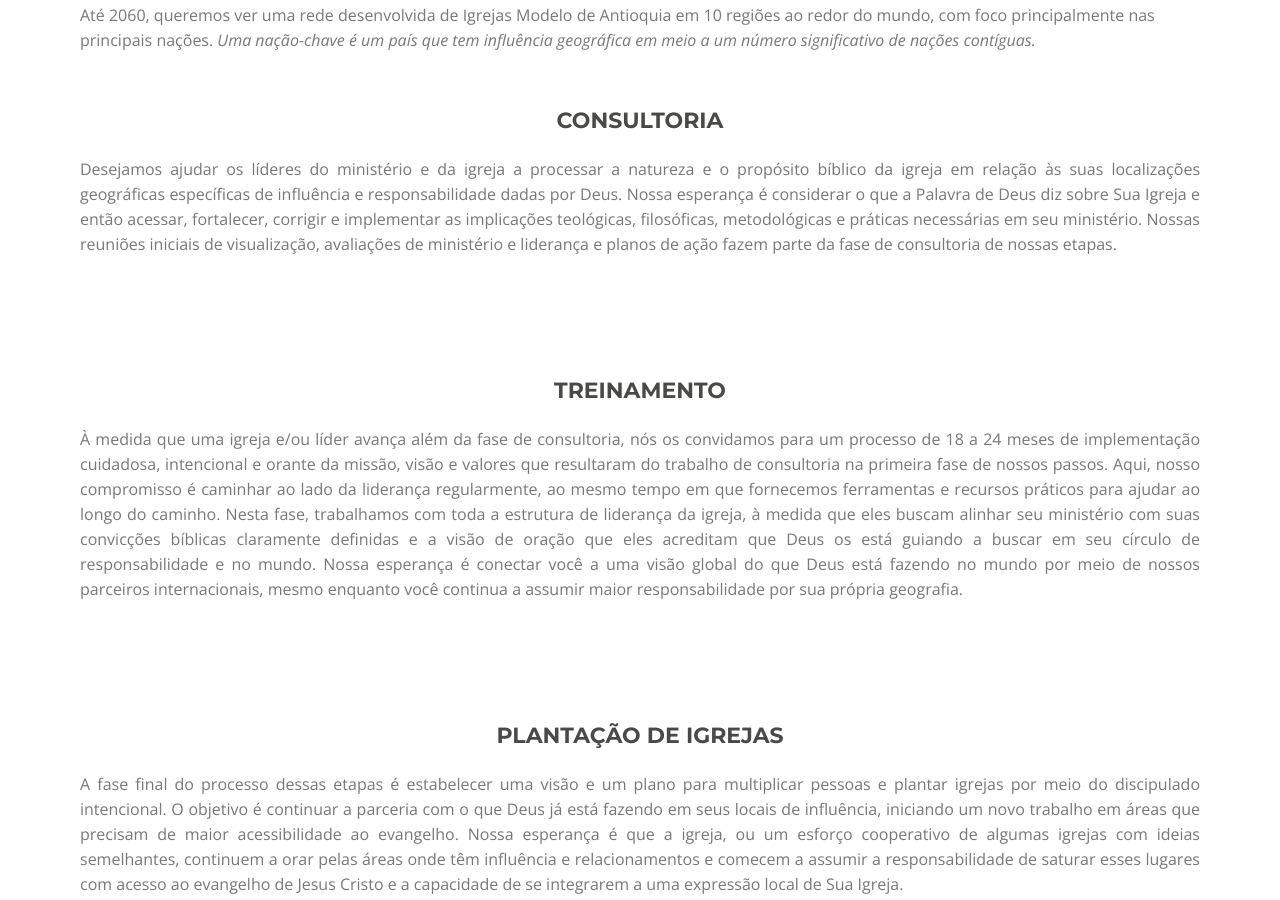
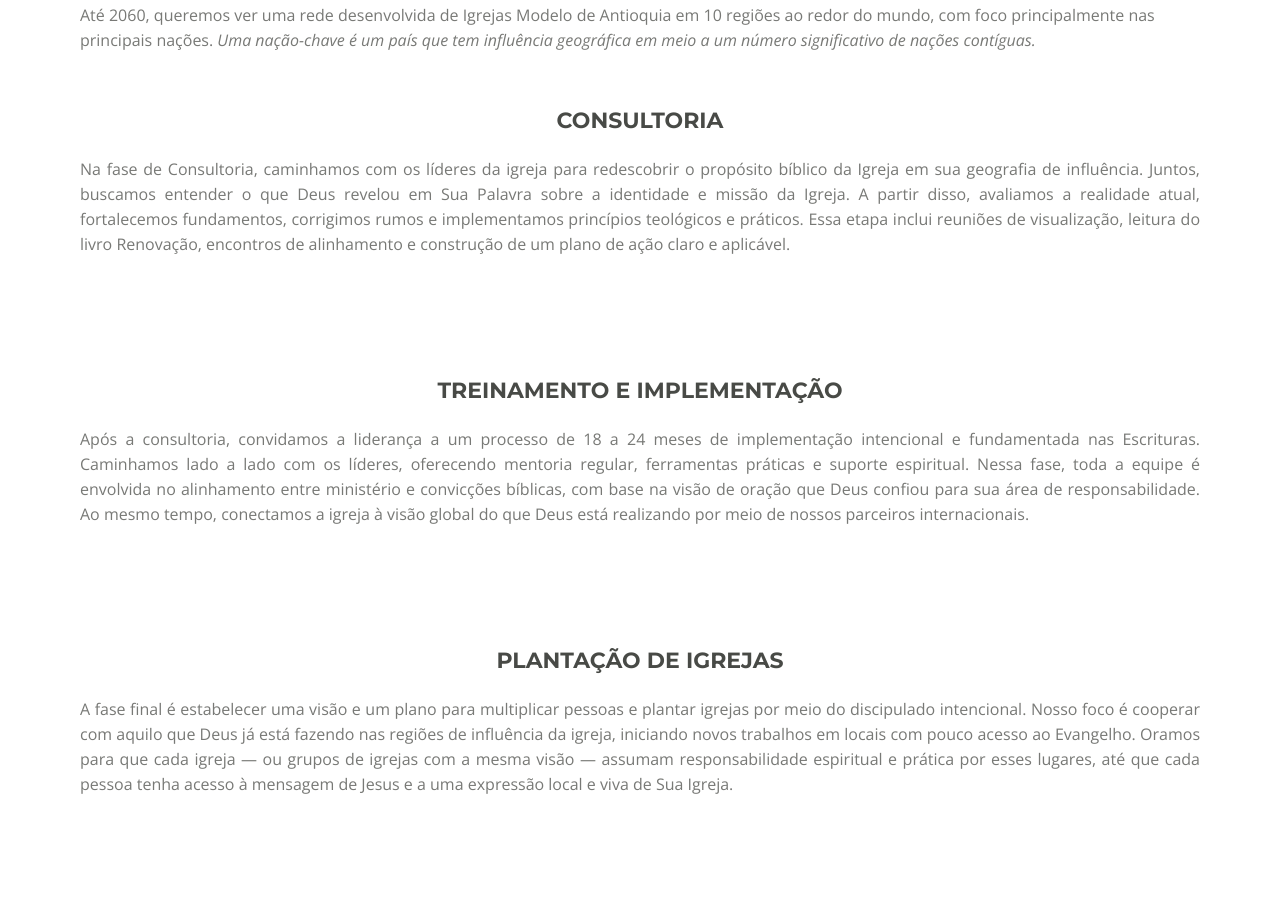
Before and after one commit to aalianca/saturation, a plain HTML site: page passos.html in a window 1280 px wide. Shown: the part 552-1452 px from the top of the page. Drawn offline with nearby package versions, Linux system fonts and the light colour scheme.

Commit message:
text adjustments

```diff
--- a/passos.html
+++ b/passos.html
@@ -106,39 +106,31 @@
             <div>
               <h3><b>CONSULTORIA</b></h3>
               <p style="text-align: justify">
-                Desejamos ajudar os líderes do ministério e da igreja a
-                processar a natureza e o propósito bíblico da igreja em relação
-                às suas localizações geográficas específicas de influência e
-                responsabilidade dadas por Deus. Nossa esperança é considerar o
-                que a Palavra de Deus diz sobre Sua Igreja e então acessar,
-                fortalecer, corrigir e implementar as implicações teológicas,
-                filosóficas, metodológicas e práticas necessárias em seu
-                ministério. Nossas reuniões iniciais de visualização, avaliações
-                de ministério e liderança e planos de ação fazem parte da fase
-                de consultoria de nossas etapas.
+                Na fase de Consultoria, caminhamos com os líderes da igreja para
+                redescobrir o propósito bíblico da Igreja em sua geografia de
+                influência. Juntos, buscamos entender o que Deus revelou em Sua
+                Palavra sobre a identidade e missão da Igreja. A partir disso,
+                avaliamos a realidade atual, fortalecemos fundamentos,
+                corrigimos rumos e implementamos princípios teológicos e
+                práticos. Essa etapa inclui reuniões de visualização, leitura do
+                livro Renovação, encontros de alinhamento e construção de um
+                plano de ação claro e aplicável.
               </p>
             </div>
           </div>
           <div class="ui-section-feature__layout">
             <div>
-              <h3><b>TREINAMENTO</b></h3>
+              <h3><b>TREINAMENTO E IMPLEMENTAÇÃO</b></h3>
               <p class="ui-text-intro" style="text-align: justify">
-                À medida que uma igreja e/ou líder avança além da fase de
-                consultoria, nós os convidamos para um processo de 18 a 24 meses
-                de implementação cuidadosa, intencional e orante da missão,
-                visão e valores que resultaram do trabalho de consultoria na
-                primeira fase de nossos passos. Aqui, nosso compromisso é
-                caminhar ao lado da liderança regularmente, ao mesmo tempo em
-                que fornecemos ferramentas e recursos práticos para ajudar ao
-                longo do caminho. Nesta fase, trabalhamos com toda a estrutura
-                de liderança da igreja, à medida que eles buscam alinhar seu
-                ministério com suas convicções bíblicas claramente definidas e a
-                visão de oração que eles acreditam que Deus os está guiando a
-                buscar em seu círculo de responsabilidade e no mundo. Nossa
-                esperança é conectar você a uma visão global do que Deus está
-                fazendo no mundo por meio de nossos parceiros internacionais,
-                mesmo enquanto você continua a assumir maior responsabilidade
-                por sua própria geografia.
+                Após a consultoria, convidamos a liderança a um processo de 18 a
+                24 meses de implementação intencional e fundamentada nas
+                Escrituras. Caminhamos lado a lado com os líderes, oferecendo
+                mentoria regular, ferramentas práticas e suporte espiritual.
+                Nessa fase, toda a equipe é envolvida no alinhamento entre
+                ministério e convicções bíblicas, com base na visão de oração
+                que Deus confiou para sua área de responsabilidade. Ao mesmo
+                tempo, conectamos a igreja à visão global do que Deus está
+                realizando por meio de nossos parceiros internacionais.
               </p>
             </div>
             <!-- IMAGE -->
@@ -148,17 +140,15 @@
             <div>
               <h3><b>PLANTAÇÃO DE IGREJAS</b></h3>
               <p class="ui-text-intro" style="text-align: justify">
-                A fase final do processo dessas etapas é estabelecer uma visão e
-                um plano para multiplicar pessoas e plantar igrejas por meio do
-                discipulado intencional. O objetivo é continuar a parceria com o
-                que Deus já está fazendo em seus locais de influência, iniciando
-                um novo trabalho em áreas que precisam de maior acessibilidade
-                ao evangelho. Nossa esperança é que a igreja, ou um esforço
-                cooperativo de algumas igrejas com ideias semelhantes, continuem
-                a orar pelas áreas onde têm influência e relacionamentos e
-                comecem a assumir a responsabilidade de saturar esses lugares
-                com acesso ao evangelho de Jesus Cristo e a capacidade de se
-                integrarem a uma expressão local de Sua Igreja.
+                A fase final é estabelecer uma visão e um plano para multiplicar
+                pessoas e plantar igrejas por meio do discipulado intencional.
+                Nosso foco é cooperar com aquilo que Deus já está fazendo nas
+                regiões de influência da igreja, iniciando novos trabalhos em
+                locais com pouco acesso ao Evangelho. Oramos para que cada
+                igreja — ou grupos de igrejas com a mesma visão — assumam
+                responsabilidade espiritual e prática por esses lugares, até que
+                cada pessoa tenha acesso à mensagem de Jesus e a uma expressão
+                local e viva de Sua Igreja.
               </p>
             </div>
           </div>
```
Also changed, not shown: adn.html (+13 -13 lines), index.html (+10 -10 lines), css/bootstrap.css.
